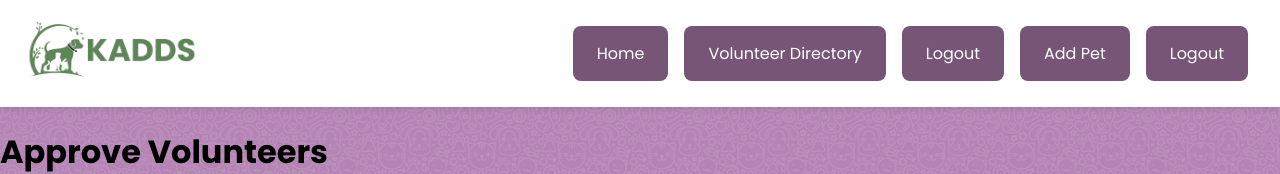
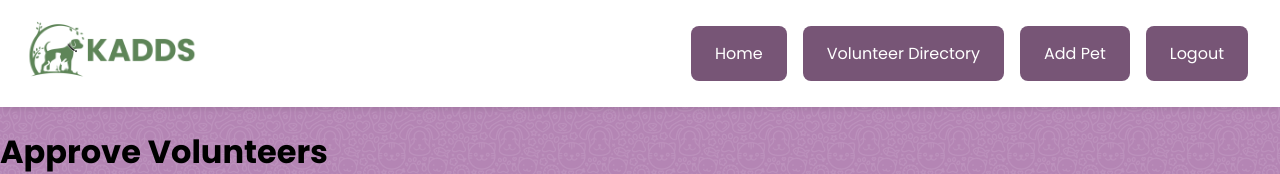
Before and after one commit to jaysmith413/animal-shelter, a Vue app in the folder vue/: page /applications in a window 1280 px wide. Shown: the top 174 px of the page. Built offline with nearby package versions, Linux system fonts and the light colour scheme; no server answers; sample sign-in values are in the browser's storage.

Commit message:
Deleted Extra Logout Button

```diff
--- a/vue/src/App.vue
+++ b/vue/src/App.vue
@@ -16,7 +16,6 @@ import router from './router';
         <router-link v-bind:to="{ name: 'directory' }" v-if="$store.state.token != ''" class="button">Volunteer Directory</router-link>
         <router-link v-bind:to="{ name: 'login' }" v-if="$store.state.token === ''" class="button">Login</router-link>
         <router-link v-bind:to="{ name: 'applications' }" v-if="$store.state.user.username === 'admin'" class="button">View Applications</router-link>
-        <router-link v-bind:to="{ name: 'logout' }" v-if="$store.state.token != ''" class="button">Logout</router-link>
         <router-link v-bind:to="{ name: 'addPet' }" v-if="$store.state.token != ''" class="button">Add Pet</router-link>
         <!-- <router-link v-bind:to="{ name: 'updatePet' }" v-if="$store.state.token != ''" class="button">Update Pet</router-link> -->
         <router-link v-bind:to="{ name: 'logout' }" v-if="$store.state.token != ''" class="button">Logout</router-link>
```
